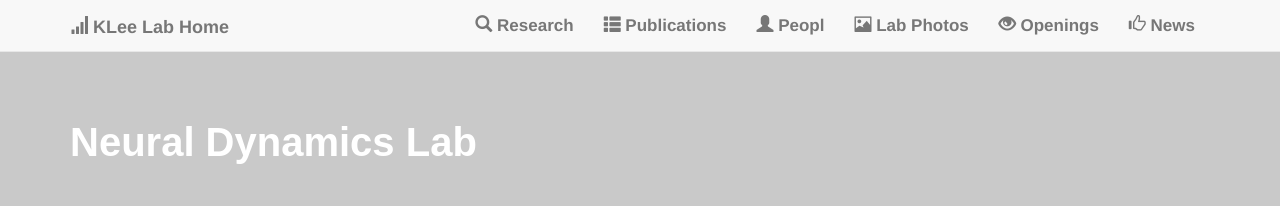
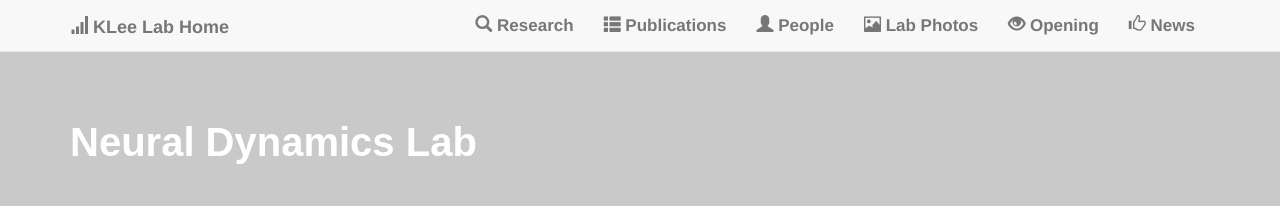
Before and after one commit to kleelab/kleelab.github.io, a Jekyll site: the page built from index.html, in a window 1280 px wide. Shown: the top 206 px of the page. Built offline with Jekyll 4.4.1, drawn with Linux system fonts in a browser that asks for light colours; nearby versions of some CDN libraries; a style sheet for code colours, icons or effects is not loaded.

Commit message:
Update header.html

```diff
--- a/_includes/header.html
+++ b/_includes/header.html
@@ -13,10 +13,10 @@
             <ul class="nav navbar-nav pull-right">
                 <li><a href="/projects.html"><span class="glyphicon glyphicon-search" aria-hidden="true"></span><strong>  Research</strong></a></li>
                 <li><a href="/publications.html"><span class="glyphicon glyphicon-th-list" aria-hidden="true"></span><strong>  Publications</strong></a></li>
-                <li><a href="/people.html"><span class="glyphicon glyphicon-user" aria-hidden="true"></span><strong>  Peopl</strong></a></li>
+                <li><a href="/people.html"><span class="glyphicon glyphicon-user" aria-hidden="true"></span><strong>  People</strong></a></li>
                 <!--<li><a href="/software.html"><span class="glyphicon glyphicon-camera" aria-hidden="true"></span>  Software</a></li>-->
                 <li><a href="/photos.html"><span class="glyphicon glyphicon-picture" aria-hidden="true"></span><strong>  Lab Photos</strong></a></li>
-                <li><a href="/joinus.html"><span class="glyphicon glyphicon-eye-open" aria-hidden="true"></span><strong>  Openings</strong></a></li>
+                <li><a href="/joinus.html"><span class="glyphicon glyphicon-eye-open" aria-hidden="true"></span><strong>  Opening</strong></a></li>
                 <!--<li><a href="/contact.html"><span class="glyphicon glyphicon-earphon" aria-hidden="true"></span> contact us</a></li>-->
                 <li><a href="/news/index.html"><span class="glyphicon glyphicon-thumbs-up" aria-hidden="true"></span><strong>  News</strong></a></li>
             </ul>
```
